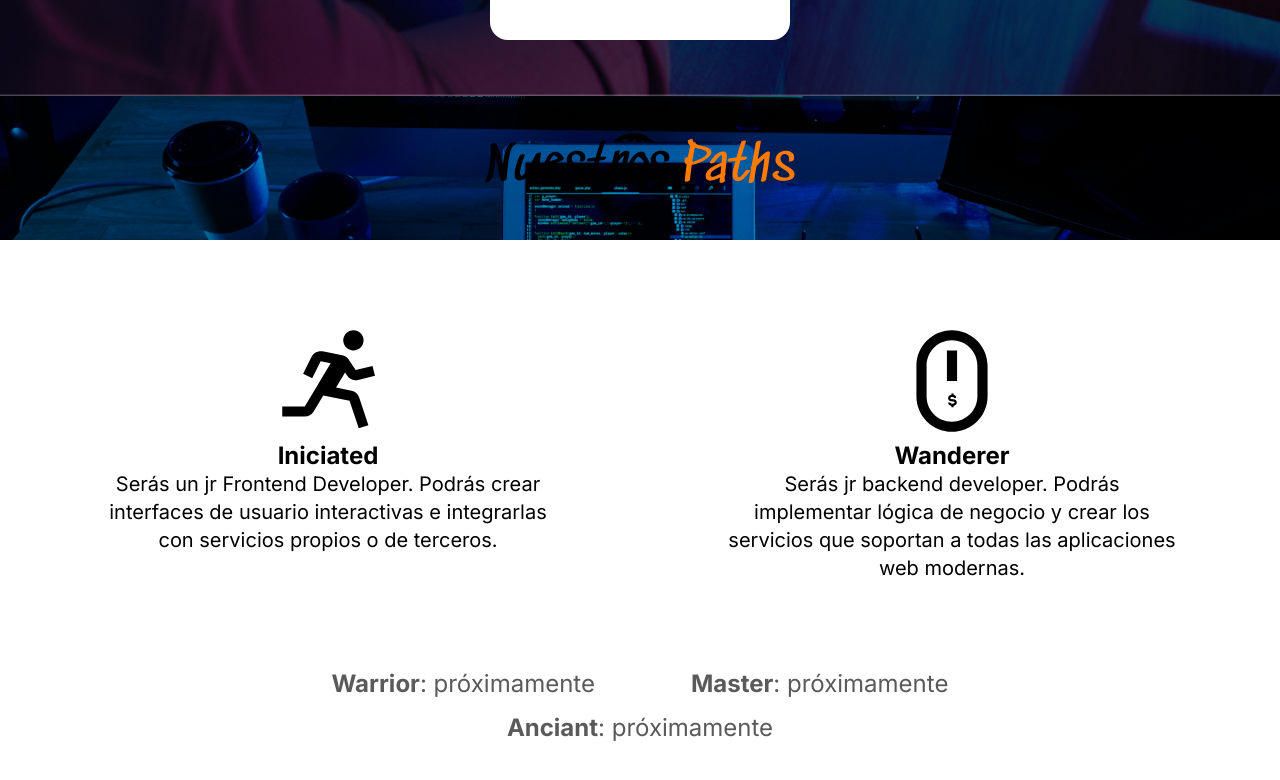
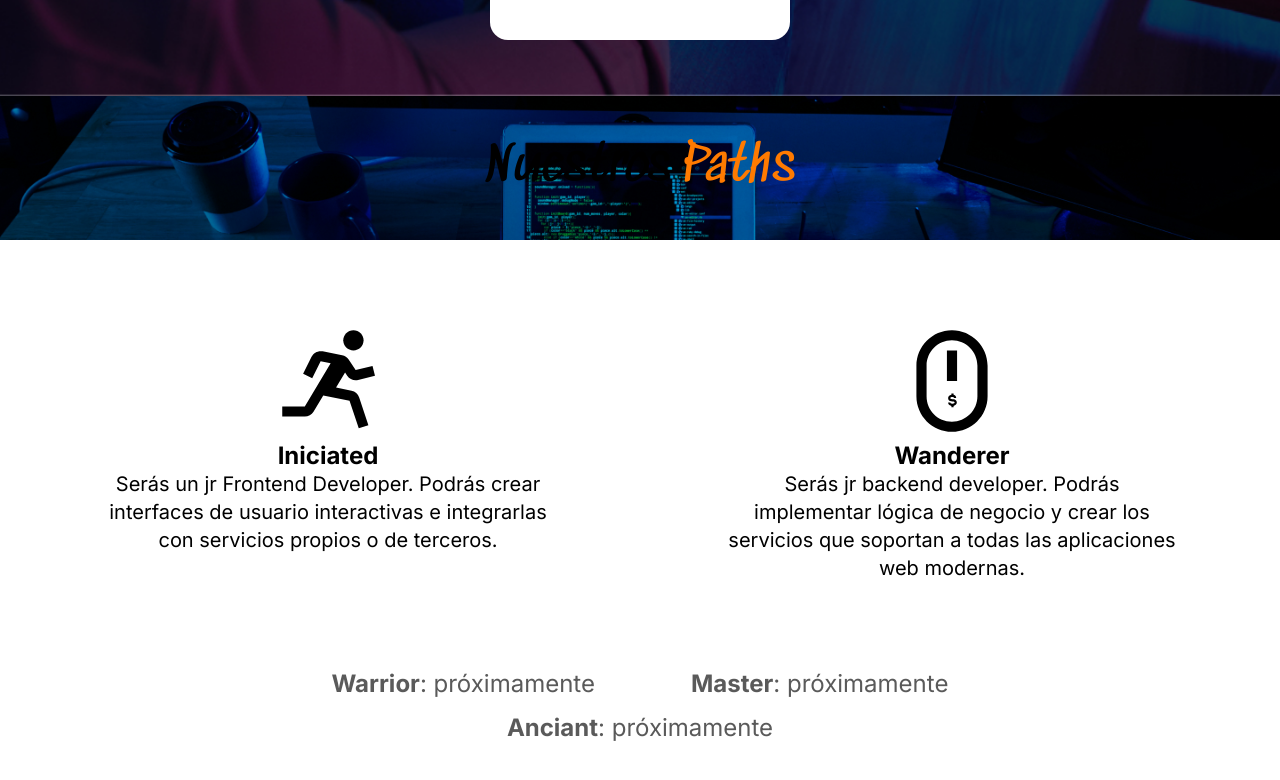
Before and after one commit to ilemarandrade/landing-swordvoice-2.0, a Next.js app: page / in a window 1280 px wide. Shown: the part 3800-4580 px from the top of the page. Built offline with nearby package versions, Linux system fonts and the light colour scheme.

Commit message:
fix background our paths

```diff
--- a/src/app/page.tsx
+++ b/src/app/page.tsx
@@ -121,7 +121,7 @@ export default function Home() {
       </div>
       {/* Fifth Page */}
       <div id="our_paths" className="md:min-h-screen bg-white w-full">
-        <div className="w-full p-12 bg-ourPathsBackground bg-cover bg-no-repeat">
+        <div className="w-full p-12 bg-ourPathsBackground bg-cover bg-no-repeat bg-center">
           <Typography variant="h1" className="text-center font-sedgwick">
             Nuestros <span className="text-primary">Paths</span>
           </Typography>
```
